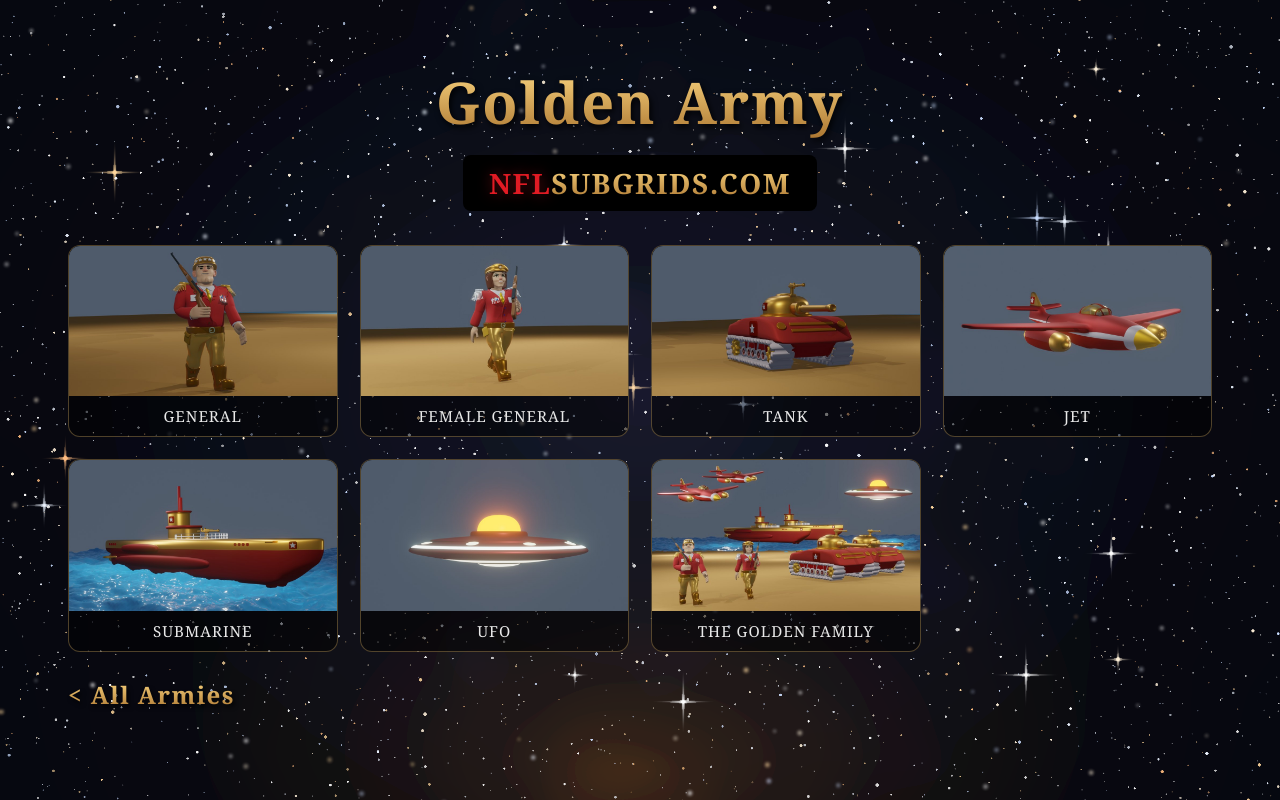
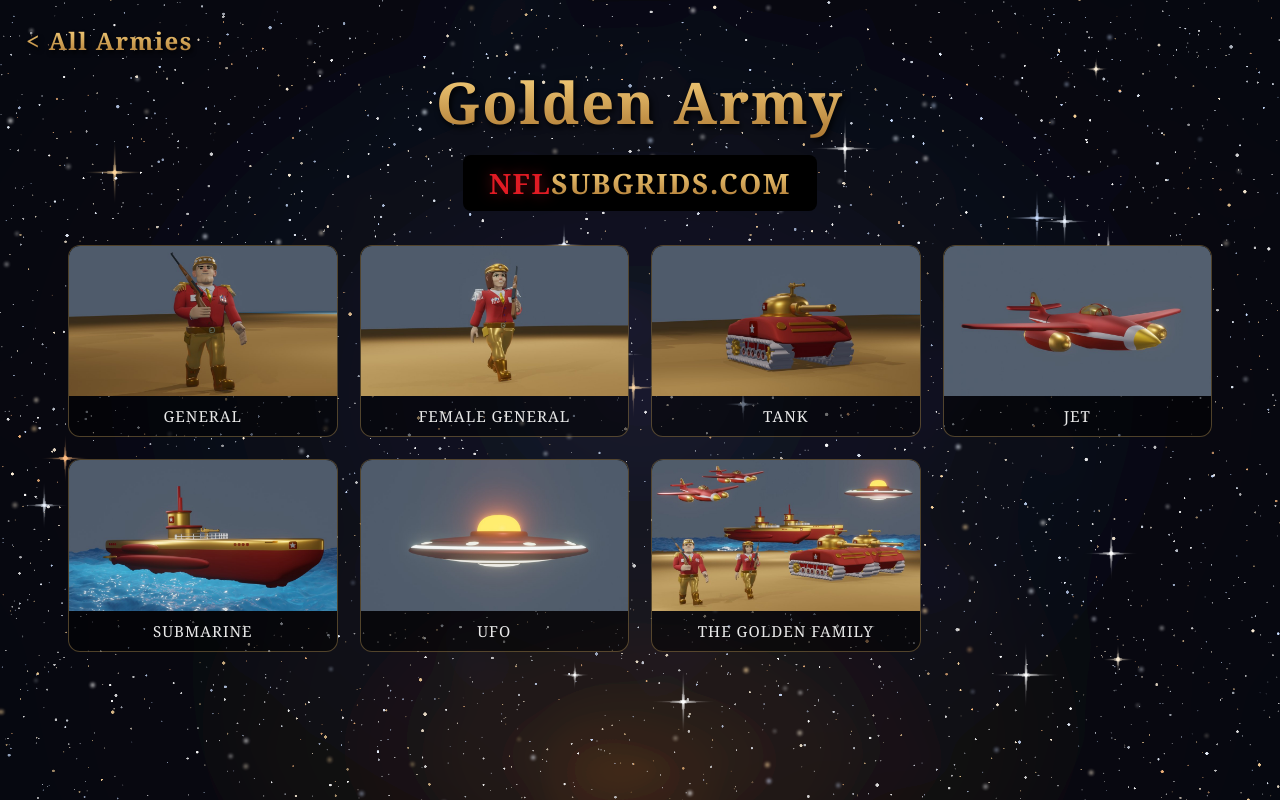
Before and after one commit to anirudhatalmale6-alt/nflsubgrids, a plain HTML site: page golden.html in a window 1280 px wide. Drawn offline with Linux system fonts and the light colour scheme.

Commit message:
All Armies link moved to top left

```diff
--- a/golden.html
+++ b/golden.html
@@ -8,6 +8,7 @@
 </head>
 <body>
 <div class="wrap">
+  <a class="back" href="index.html">&lt; All Armies</a>
   <header>
     <h1 class="brand gold-only">Golden Army</h1>
     <a class="sitename" href="https://subgrids.com" target="_blank" rel="noopener"><span class="nfl">NFL</span><span class="gold">SUBGRIDS.COM</span></a>
@@ -42,7 +43,6 @@
       <div class="cap">The Golden Family</div>
     </div>
   </div>
-  <a class="back" href="index.html">&lt; All Armies</a>
 </div>
 </body>
 </html>
--- a/style.css
+++ b/style.css
@@ -48,11 +48,15 @@ h2.section { text-align:center; font-size:1.5rem; color:var(--gold); letter-spac
 .plate img { width:100%; display:block; background:#000; }
 .plate .cap { padding:10px 12px; text-align:center; font-size:.95rem; color:#e9e9e9;
   letter-spacing:1px; text-transform:uppercase; }
-.back { display:inline-block; margin:26px 0 0; font-size:1.5rem; font-weight:bold;
+/* top left of the page - sits over the header area so the title does not move */
+.back { position:absolute; top:24px; left:26px; z-index:2;
+  display:inline-block; margin:0; font-size:1.5rem; font-weight:bold;
   text-decoration:none; letter-spacing:1.5px;
   background:linear-gradient(to bottom,#FFDB85,#AA742F); -webkit-background-clip:text;
   background-clip:text; -webkit-text-fill-color:transparent; color:transparent;
   filter:drop-shadow(2px 3px 2px rgba(0,0,0,.85)); }
+/* on a phone the centred title needs the full width, so let it sit in the flow */
+@media (max-width:760px) { .back { position:static; margin:20px 0 0; } }
 /* solid black plate, centred under the title - clickable through to subgrids.com */
 .sitename { display:inline-block; margin:14px auto 0; padding:9px 26px; background:#000;
   border-radius:8px; font-size:1.75rem; font-weight:bold; letter-spacing:1.5px;
```
Also changed, not shown: centaur.html (+1 -1 lines), sea-alien.html (+1 -1 lines), vegas-alien.html (+1 -1 lines), viking.html (+1 -1 lines).
